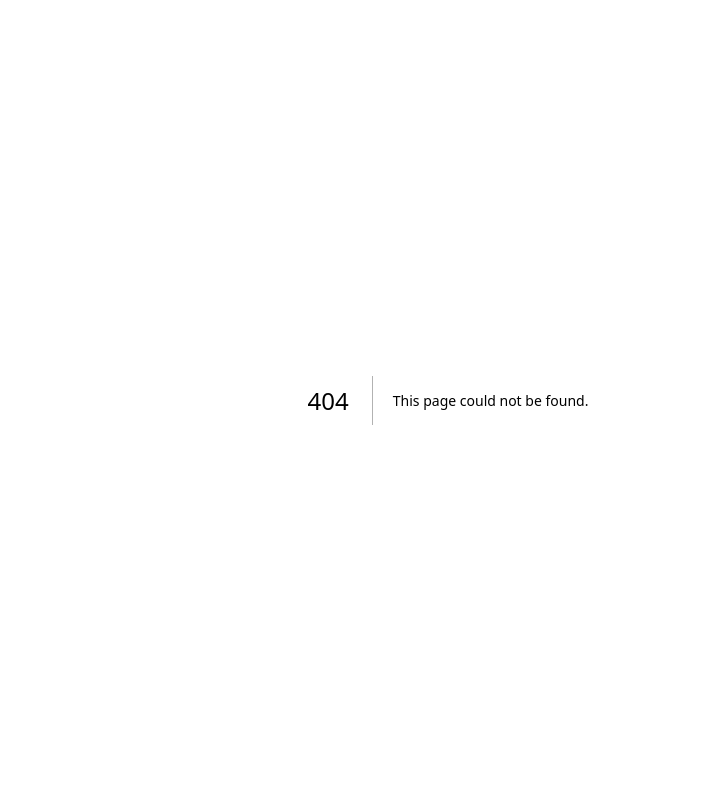
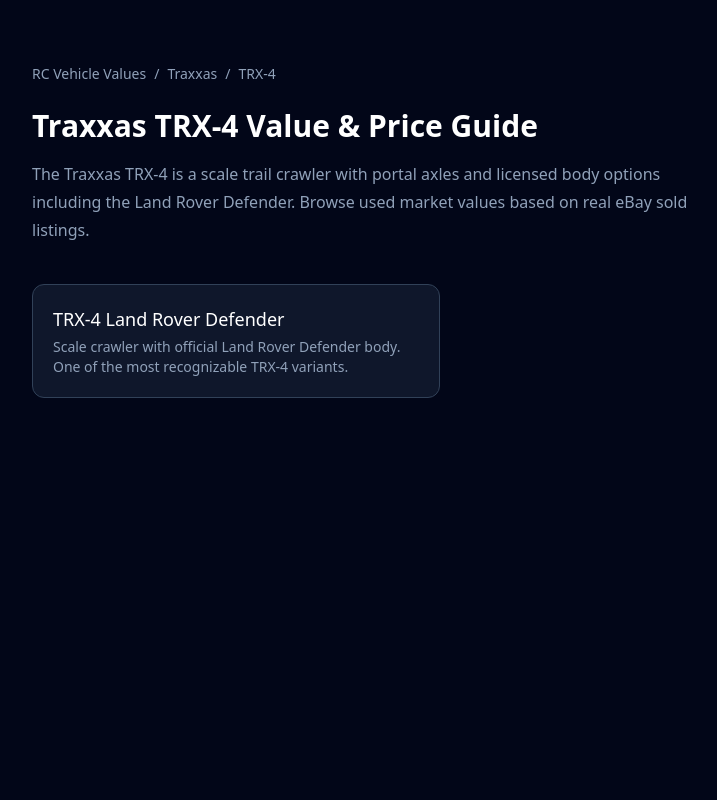
Before and after one commit to webby3420-cmd/rc-data-vault-frontend, a Next.js app: page /rc/traxxas/trx-4 in a window 1280 px wide. Before the commit this address had no page. Shown: the top 800 px of the page, without its empty margins (192-909 px from the left). Built offline with nearby package versions, Linux system fonts and the light colour scheme.

Commit message:
Create page.tsx

```diff
--- /dev/null
+++ b/app/rc/traxxas/trx-4/page.tsx
@@ -0,0 +1,30 @@
+import type { Metadata } from "next";
+
+export const metadata: Metadata = {
+  title: "Traxxas TRX-4 Value & Price Guide | RC Data Vault",
+  description: "Used market values for the Traxxas TRX-4 based on real sold listings.",
+};
+
+export default function TraxxasTRX4Page() {
+  return (
+    <main className="min-h-screen bg-slate-950 text-slate-100">
+      <div className="mx-auto max-w-4xl px-4 py-16 sm:px-6 lg:px-8">
+        <nav className="mb-6 text-sm text-slate-400">
+          <a className="hover:text-white" href="/rc">RC Vehicle Values</a>
+          <span className="mx-2">/</span>
+          <a className="hover:text-white" href="/rc/traxxas">Traxxas</a>
+          <span className="mx-2">/</span>
+          <span>TRX-4</span>
+        </nav>
+        <h1 className="mb-4 text-3xl font-semibold text-white">Traxxas TRX-4 Value &amp; Price Guide</h1>
+        <p className="mb-10 max-w-2xl text-slate-400 leading-7">The Traxxas TRX-4 is a scale trail crawler with portal axles and licensed body options including the Land Rover Defender. Browse used market values based on real eBay sold listings.</p>
+        <div className="grid gap-4 sm:grid-cols-2">
+          <a href="/rc/traxxas/trx-4/traxxas-trx-4-land-rover-defender" className="rounded-xl border border-slate-700 bg-slate-900 p-5 transition-colors hover:border-slate-500">
+            <div className="text-lg font-medium text-white">TRX-4 Land Rover Defender</div>
+            <div className="mt-1 text-sm text-slate-400">Scale crawler with official Land Rover Defender body. One of the most recognizable TRX-4 variants.</div>
+          </a>
+        </div>
+      </div>
+    </main>
+  );
+}
```
